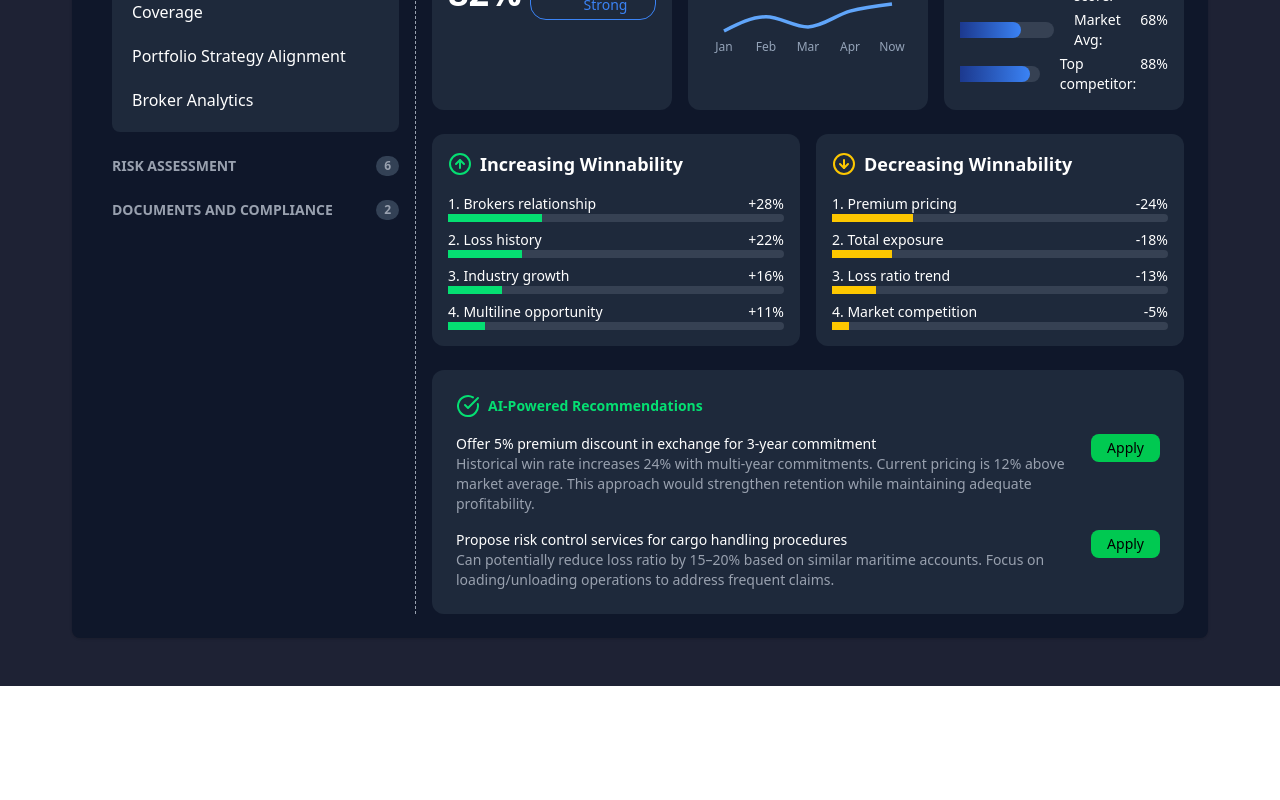
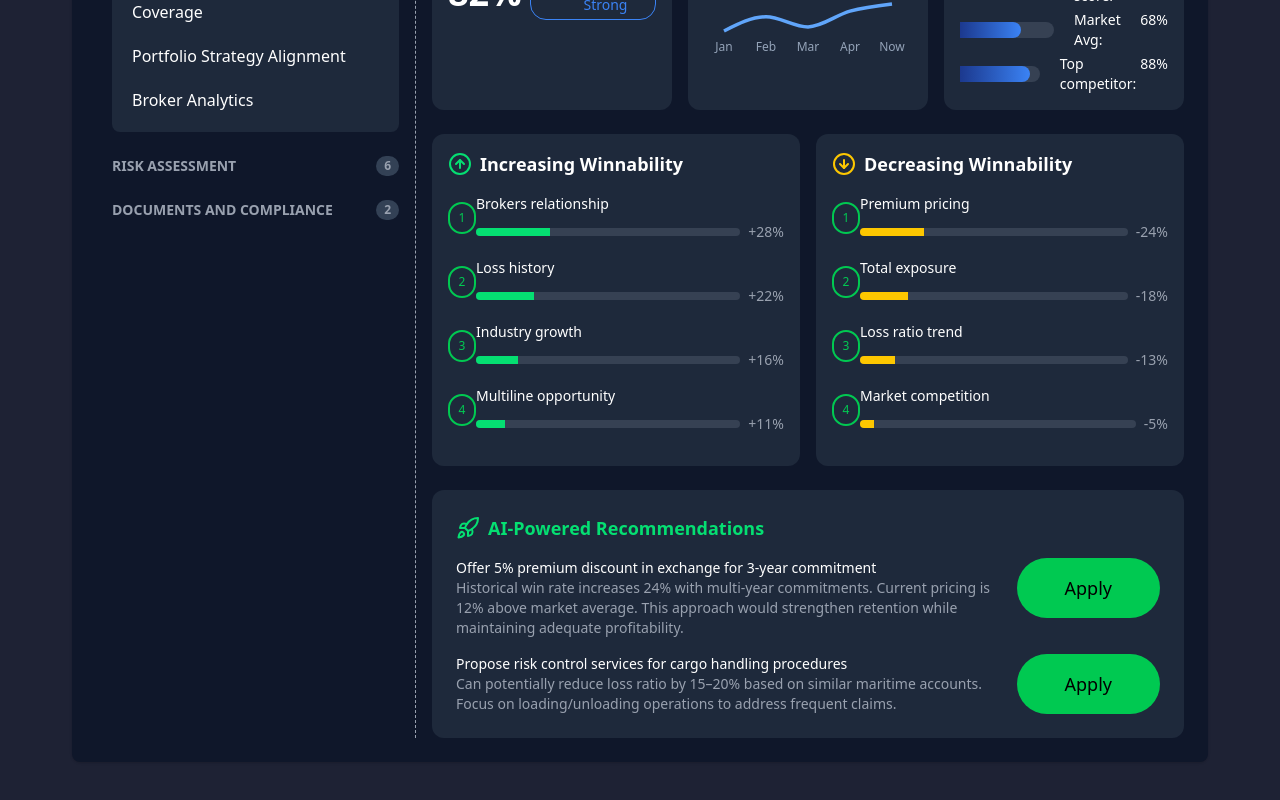
Before and after one commit to OlgaMinaievaWebDev/dashboard-ui, a React (Vite) app: page /accounts in a window 1280 px wide. Shown: the part 1307-2107 px from the top of the page. Before the commit the page ends 1993 px from the top, so only its background shows below. Built offline with nearby package versions, Linux system fonts and the light colour scheme.

Commit message:
winnability styled

```diff
--- a/src/components/accounts/accountDetails/AccountDetails.jsx
+++ b/src/components/accounts/accountDetails/AccountDetails.jsx
@@ -1,9 +1,9 @@
 import SidebarMenu from "./SidebarMenu";
 import { ScoreCard } from "./ScoreCard";
 import { TrendChart } from "./TrendChart";
-import PositionProgressAccount from "./PositionProgressAccount";
 import { WinnabilityList } from "./WinnabilityList";
 import { RecommendationCard } from "./RecommendationCard";
+import PositionProgressAccount from "./PositionProgressAccount";
 import { ArrowDownCircle, ArrowUpCircle } from "lucide-react";
 
 const data = [
@@ -29,7 +29,7 @@ export default function AccountDetails() {
               description="Very Strong"
             />
             <TrendChart data={data} />
-            <PositionProgressAccount/>
+            <PositionProgressAccount />
           </div>
           <div className="grid grid-cols-2 gap-4">
             <WinnabilityList
--- a/src/components/accounts/accountDetails/RecommendationCard.jsx
+++ b/src/components/accounts/accountDetails/RecommendationCard.jsx
@@ -1,10 +1,10 @@
-import { CheckCircle } from "lucide-react";
+import { Rocket} from "lucide-react";
 
 export function RecommendationCard({ recommendations }) {
   return (
     <div className="bg-[#1E293B] p-6 rounded-xl space-y-4">
-      <div className="flex items-center text-green-400 font-semibold text-sm">
-        <CheckCircle className="mr-2" />
+      <div className="flex items-center text-green-400 font-semibold text-lg">
+        <Rocket className="mr-2" />
         AI-Powered Recommendations
       </div>
       <div className="space-y-4 text-sm">
@@ -14,7 +14,7 @@ export function RecommendationCard({ recommendations }) {
               <p>{title}</p>
               <p className="text-gray-400">{details}</p>
             </div>
-            <button className="bg-green-500 text-black px-4 py-1 rounded-lg self-start">
+            <button className="bg-green-500 text-black text-lg px-12 py-4 rounded-4xl self-start">
               Apply
             </button>
           </div>
--- a/src/components/accounts/accountDetails/WinnabilityList.jsx
+++ b/src/components/accounts/accountDetails/WinnabilityList.jsx
@@ -8,17 +8,27 @@ export function WinnabilityList({ title, icon, color, items }) {
       <ul className="space-y-2 text-sm">
         {items.map(([label, value], i) => (
           <li key={i}>
-            <div className="flex justify-between">
-              <span>
-                {i + 1}. {label}
-              </span>
-              <span>{value}</span>
-            </div>
-            <div className="bg-gray-700 h-2 rounded-full">
-              <div
-                className={`${color} h-full`}
-                style={{ width: Math.abs(parseInt(value)) + "%" }}
-              />
+            <div className="flex items-center justify-between mb-4">
+              {/* Number on the left with very small gap */}
+              <div className="flex items-center space-x-0.5 w-1/12">
+                <span className="w-8 h-8 flex items-center justify-center border-2 border-green-500 rounded-full text-xs text-green-500">
+                  {i + 1}
+                </span>
+              </div>
+
+              {/* Title above the bar, bar, and percentage in the same line */}
+              <div className="flex flex-col w-11/12">
+                <span className="text-sm text-white mb-2">{label}</span>
+                <div className="flex items-center w-full">
+                  <div className="flex-1 bg-gray-700 h-2 rounded-full overflow-hidden">
+                    <div
+                      className={`h-full ${color}`}
+                      style={{ width: `${Math.abs(parseInt(value))}%` }}
+                    />
+                  </div>
+                  <span className="text-gray-400 text-sm ml-2">{value}</span>
+                </div>
+              </div>
             </div>
           </li>
         ))}
```
